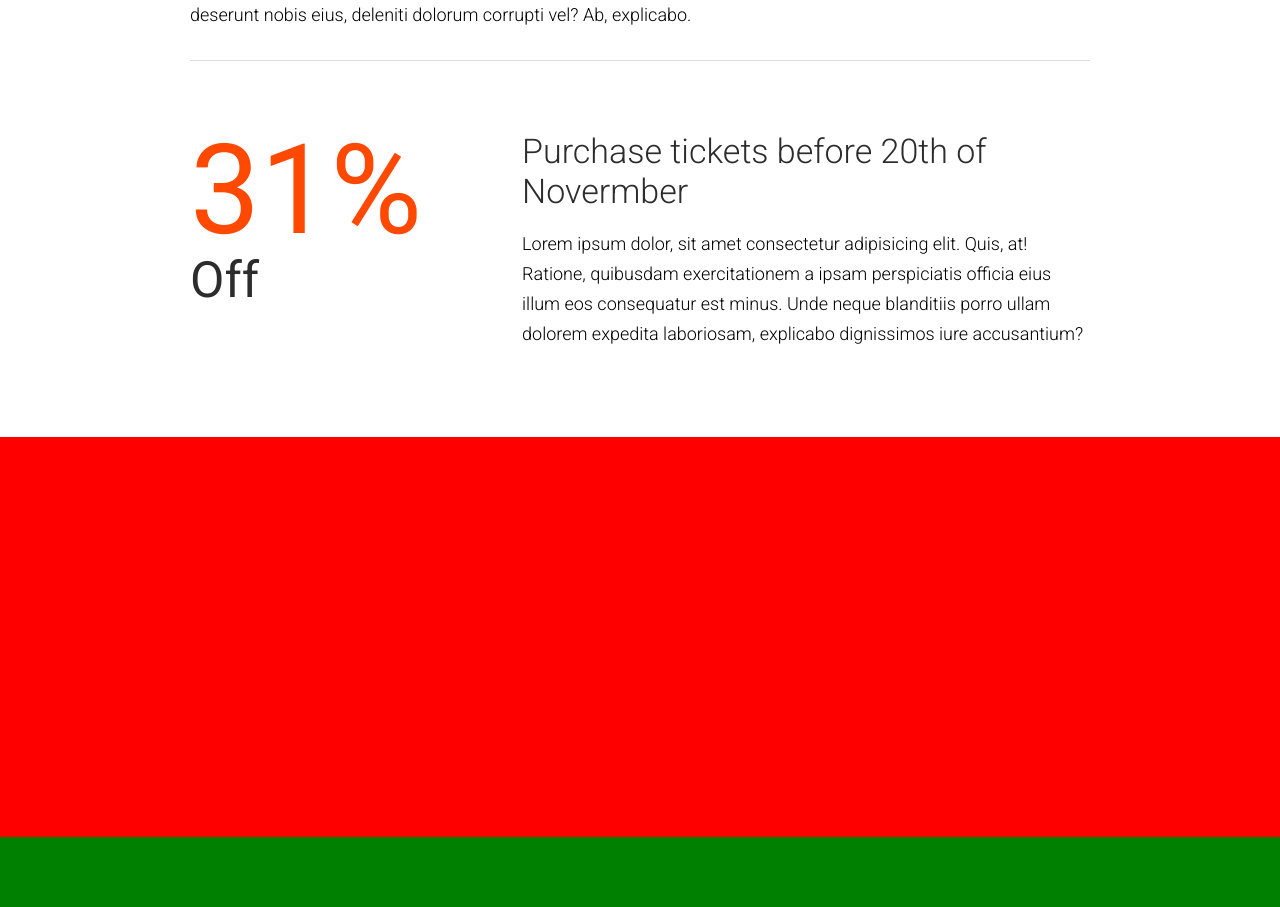
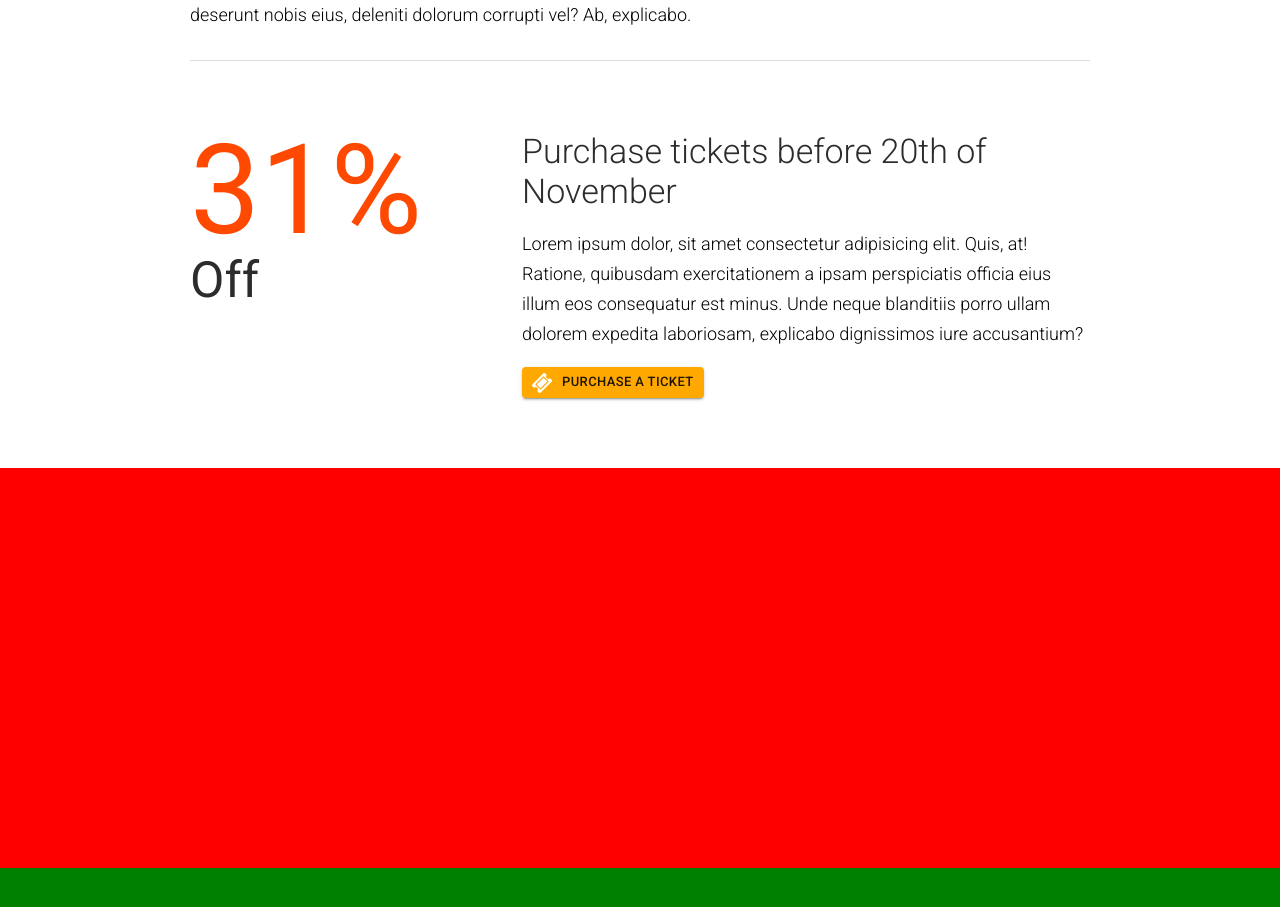
Before and after one commit to frontendprof/react-sahna-app, a React (Create React App) app: page / in a window 1280 px wide. Shown: the part 1740-2647 px from the top of the page. Built offline with nearby package versions, Linux system fonts and the light colour scheme.

Commit message:
creating utils/MyButton for reusibility purpose

```diff
--- a/src/components/highlights/Discount.js
+++ b/src/components/highlights/Discount.js
@@ -1,6 +1,7 @@
 
 import React,{useState,useEffect} from 'react';
 import {Fade,Slide} from 'react-awesome-reveal';
+import MyButton from '../utils/MyButton';
 
 
 const Discount = () => {
@@ -42,8 +43,17 @@ const Discount = () => {
 
                 <Slide right={true}>
                     <div className="discount_description">
-                        <h3>Purchase tickets before 20th of Novermber</h3>
+                        <h3>Purchase tickets before 20th of November</h3>
                         <p>Lorem ipsum dolor, sit amet consectetur adipisicing elit. Quis, at! Ratione, quibusdam exercitationem a ipsam perspiciatis officia eius illum eos consequatur est minus. Unde neque blanditiis porro ullam dolorem expedita laboriosam, explicabo dignissimos iure accusantium?</p>
+                        <MyButton
+                            text="Purchase a ticket"
+                            link="https://google.com"
+                            size="small"
+                            style={{
+                                background:"#ffa800",
+                                color:'fff'
+                            }}
+                        />
                     </div>
                 </Slide>
 
--- /dev/null
+++ b/src/components/utils/MyButton.js
@@ -0,0 +1,26 @@
+
+import React from 'react';
+import Button from "@material-ui/core/Button";
+
+import TicketIcon from "../../resources/images/icons/ticket.png"
+
+const MyButton = ({text,link,size,style}) => {
+    return (
+        <Button
+            href={link}
+            variant="contained"
+            size={size?size:"large"}
+            style={{
+                background:"#8e8e8e",
+                color:"fff",
+                ...style
+
+            }}
+        >
+            <img src={TicketIcon} alt="icon-ticket" className="iconImage"/>
+            {text}
+        </Button>
+    )
+}
+
+export default MyButton
```
Also changed, not shown: 1 other file (tests, documents, lock files or other folders).
